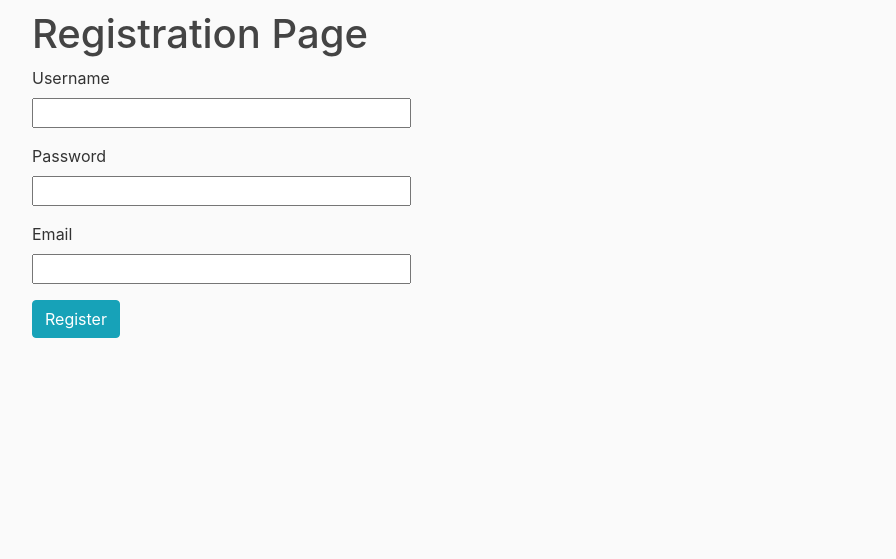
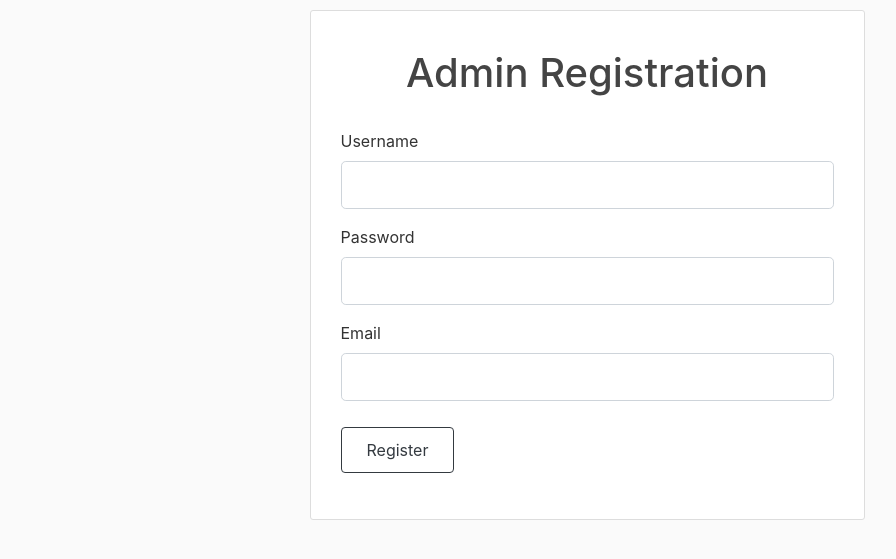
Before and after one commit to Imnmania/Flask_Student_Management, a Flask app: page /register in a window 1280 px wide. Shown: the part 70-629 px from the top of the page, without its empty margins (53-949 px from the left). Run offline with Flask 2, Linux system fonts and the light colour scheme; some libraries are stand-ins or nearby versions.

Commit message:
ui updated for login and registration

```diff
--- a/app.py
+++ b/app.py
@@ -83,8 +83,8 @@ def login():
 
                     return redirect(url_for('index'))
 
-                # flash("Invalid Credentials")
-        flash("Invalid Credentials")
+                # flash("Invalid Credentials, Please Try Again!")
+        flash("Invalid Credentials, Please Try Again!")
     return render_template('login.html', form=form)
 
 
@@ -113,7 +113,7 @@ def register():
         db.session.add(new_register)
         db.session.commit()
 
-        flash("Registration Success!")
+        flash("Registration Successful!")
 
         return redirect(url_for('login'))
 
--- a/static/main.css
+++ b/static/main.css
@@ -82,3 +82,22 @@ body {
   .btn-spacex {
     margin: 8px;
   }
+
+  .half-wide{
+    width: 50%;
+    margin: auto;
+    padding: 30px;
+    min-width: 500px
+  }
+
+  .lscreen-button{
+    padding: 10px 25px;
+  }
+
+  .lscreen-btn-tpad{
+    padding-top: 10px;
+  }
+
+  .lcenter {
+    text-align: center;
+  }
--- a/templates/register.html
+++ b/templates/register.html
@@ -4,7 +4,11 @@
 
 {% block body %}
 
-    <h1> Registration Page </h1>
+<div class="content-section half-wide">
+
+    <div class="lcenter p-2">
+        <h1> Admin Registration </h1>
+    </div>
 
     <!-- flash message display -->
     {% with messages = get_flashed_messages() %}
@@ -29,42 +33,64 @@
         {{ form.csrf_token }}
 
         <p>
-            {{ form.username.label }} <br>
-            {{ form.username(size=32) }} <br>
-
+            <div class="form-group">
+                {{ form.username.label(class="form-control-label") }}
+                {% if form.username.errors %}
+                    {{ form.username(class="form-control form-control-lg is-invalid")}}
+                    <div class="invalid-feedback">
                         {% for error in form.username.errors %}
-                <span style="color:red">{{ error }}</span>
+                            <span>{{ error }}</span>
                         {% endfor %}
+                    </div>
+                {% else %}
+                    {{ form.username(class="form-control form-control-lg")}}
+                {% endif %}
+            </div>
 
         </p>
 
         <p>
-            {{ form.password.label }} <br>
-            {{ form.password(size=32) }} <br>
-
+            <div class="form-group">
+                {{ form.password.label(class="form-control-label") }}
+                {% if form.password.errors %}
+                    {{ form.password(class="form-control form-control-lg is-invalid")}}
+                    <div class="invalid-feedback">
                         {% for error in form.password.errors %}
-                <span style="color: red">{{ error }}</span>
+                            <span>{{ error }}</span>
                         {% endfor %}
+                    </div>
+                {% else %}
+                    {{ form.password(class="form-control form-control-lg")}}
+                {% endif %}
+            </div>
 
         </p>
 
         <p>
-            {{ form.email.label }} <br>
-            {{ form.email(size=32) }} <br>
-
-            {% for error in form.password.errors %}
-                <span style="color: red">{{ error }}</span>
+            <div class="form-group">
+                {{ form.email.label(class="form-control-label") }}
+                {% if form.email.errors %}
+                    {{ form.email(class="form-control form-control-lg is-invalid")}}
+                    <div class="invalid-feedback">
+                        {% for error in form.email.errors %}
+                            <span>{{ error }}</span>
                         {% endfor %}
+                    </div>
+                {% else %}
+                    {{ form.email(class="form-control form-control-lg")}}
+                {% endif %}
+            </div>
 
         </p>
 
         <p>
+            <div class="form-group lscreen-btn-tpad">
                 <!-- {{ form.submit() }} -->
-            <input type="submit" value="Register" class="btn btn-info">
-
+                <input type="submit" value="Register" class="btn btn-outline-dark lscreen-button">
+            </div>
         </p>
 
     </form>
     <!-- login form end -->
-
+</div>
 {% endblock %}
```
Also changed, not shown: templates/login.html (+42 -6 lines). Lines whose indentation alone changed are shown as unchanged.
